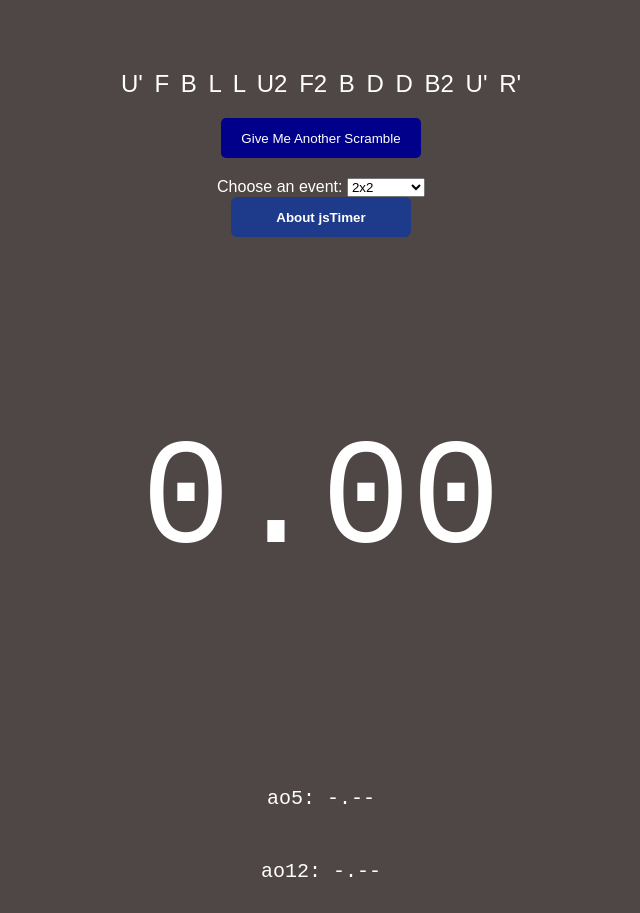
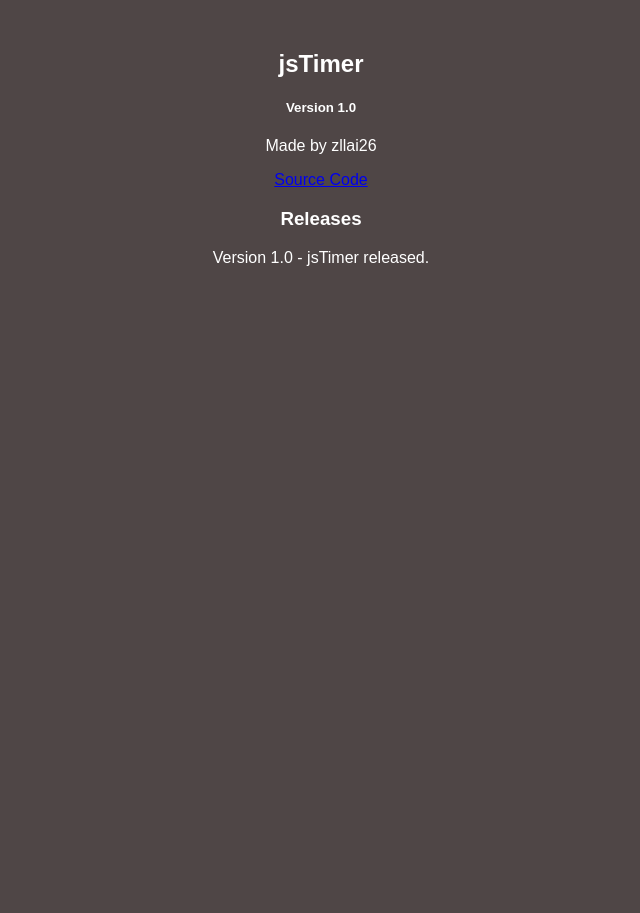
Before and after one commit to zllai26/jsTimer, a plain HTML site: page index.html in a window 1280 px wide. Shown: the whole page, without its empty margins (319-959 px from the left). After the commit the page ends 800 px from the top, so only its background shows below. Drawn offline with Linux system fonts and the light colour scheme.

Commit message:
Add files via upload

```diff
--- a/index.html
+++ b/index.html
@@ -1,47 +1,24 @@
 <!DOCTYPE html>
-<html lang="">
-  <head>
-    <meta charset="utf-8">
-    <title></title>
+<html lang="en">
+<head>
+    <meta charset="UTF-8">
+    <meta name="viewport" content="width=device-width, initial-scale=1.0">
+    <title>jsTimer - About</title>
     <link rel="stylesheet" href="styles.css">
-  </head>
-  <body>
+</head>
+<body>
 
-    <div class="resetalgsparagraph">
-      <p id="algs"></p>
-    </div>
-    <div class="resetalgs">
-      <button id="resetalgs" onclick="refreshAlgs()">Give Me Another Scramble</button>
-    </div>
+    <section class="about-section">
+        <h2>jsTimer</h2>
+        <h5>Version 1.0</h5>
+        <p>Made by zllai26</p>
+        <a href="https://github.com/zllai26/jstimer" target="_blank" rel="noopener noreferrer">Source Code</a>
+    </section>
 
-    <label for="events">Choose an event: </label>
+    <section class="releases-section">
+        <h3>Releases</h3>
+        <p>Version 1.0 - jsTimer released.</p>
+    </section>
 
-    <select name="events" id="events">
-      <option value="2x2">2x2</option>
-      <option value="3x3">3x3</option>
-      <option value="4x4">4x4</option>
-      <option value="pyraminx">Pyraminx</option>
-    </select>
-
-    <div class="about">
-      <button id="aboutbutton" onclick="about()">About jsTimer</button>
-      <p id="abouttext"></p>
-    </div>
-
-    <div class="timer">
-      <p id="timertext">0.00</p>
-    </div>
-
-    <div class="ao5">
-      <p id="ao5text">ao5: -.--</p>
-    </div>
-
-    <div class="ao12">
-      <p id="ao12text">ao12: -.--</p>
-    </div>
-
-
-
-    <script src="main.js"></script>
-  </body>
+</body>
 </html>
--- a/styles.css
+++ b/styles.css
@@ -6,86 +6,9 @@ body {
     margin-top: 50px;
 }
 
-.resetalgs {
+.aboutsection {
     display: flex;
     justify-content: center;
     align-items: center;
     margin-bottom: 20px;
 }
-
-#resetalgs {
-    background-color: darkblue;
-    color: white;
-    border-radius: 5px;
-    width: 200px;
-    height: 40px;
-    border: none;
-    cursor: pointer;
-}
-
-#resetalgs:hover {
-    background-color: #2563eb;
-}
-
-.resetalgsparagraph {
-    display: flex;
-    justify-content: center;
-    align-items: center;
-}
-
-#algs {
-    font-size: 24px;
-    margin: 20px auto;
-    max-width: 600px;
-    word-spacing: 5px;
-}
-
-.timer {
-    display: flex;
-    justify-content: center;
-    align-items: center;
-    font-family: monospace;
-    margin: 30px auto;
-    font-size: 150px;
-}
-
-.ao5 {
-    display: flex;
-    justify-content: center;
-    align-items: center;
-    font-family: monospace;
-    margin: 10px auto;
-    font-size: 20px;
-}
-
-.ao12 {
-    display: flex;
-    justify-content: center;
-    align-items: center;
-    font-family: monospace;
-    margin: 10px auto;
-    font-size: 20px;
-}
-
-.about {
-    display: flex;
-    justify-content: center;
-    align-items: center;
-    margin-bottom: 20px;
-}
-
-#aboutbutton {
-    background-color: #1e3a8a;
-    color: white;
-    border-radius: 6px;
-    width: 180px;
-    height: 40px;
-    border: none;
-    cursor: pointer;
-    font-weight: bold;
-    transition: background-color 0.2s ease;
-}
-
-#aboutbutton:hover {
-    background-color: #2563eb;
-}
```
